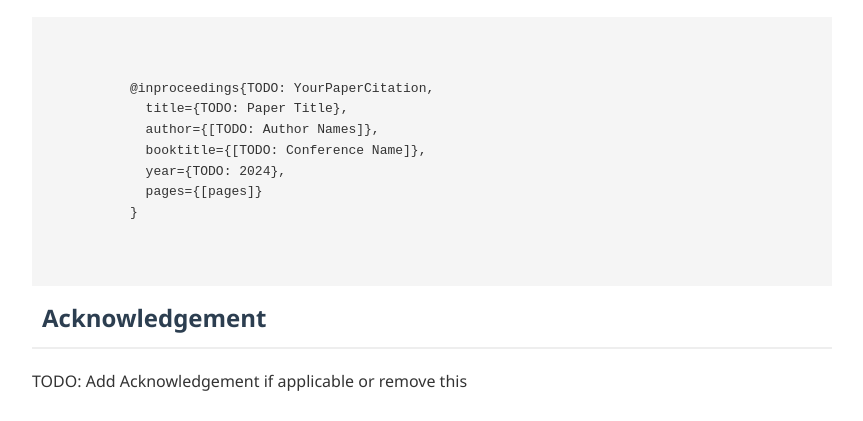
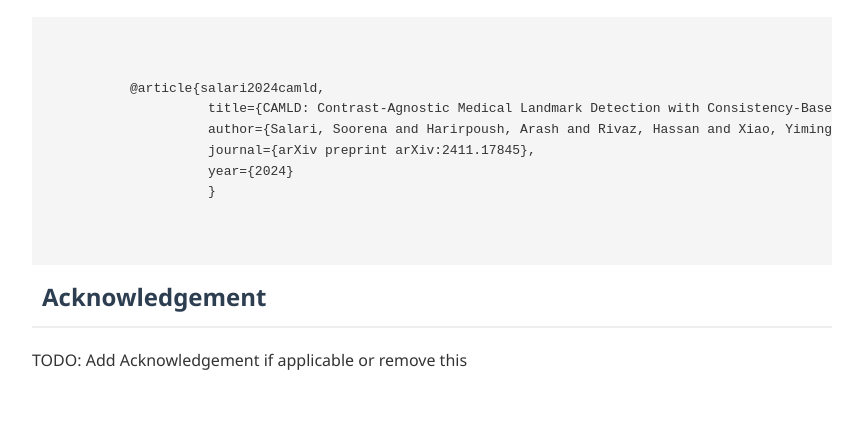
Before and after one commit to soorenasalari/CABLD.github.io, a plain HTML site: page index.html in a window 1280 px wide. Shown: the part 4841-5262 px from the top of the page, without its empty margins (210-1073 px from the left). Drawn offline with Linux system fonts and the light colour scheme; a script that the page names is missing.

Commit message:
Update index.html
Signed-off-by: Arash Harirpoosh <58102776+arashHarirpoosh@users.noreply.github.com>

```diff
--- a/index.html
+++ b/index.html
@@ -429,13 +429,12 @@
       <pre>
         <!-- Please edit only below details -->
         <code class="language-bibtex">
-          @inproceedings{TODO: YourPaperCitation,
-            title={TODO: Paper Title},
-            author={[TODO: Author Names]},
-            booktitle={[TODO: Conference Name]},
-            year={TODO: 2024},
-            pages={[pages]}
-          }
+          @article{salari2024camld,
+                    title={CAMLD: Contrast-Agnostic Medical Landmark Detection with Consistency-Based Regularization},
+                    author={Salari, Soorena and Harirpoush, Arash and Rivaz, Hassan and Xiao, Yiming},
+                    journal={arXiv preprint arXiv:2411.17845},
+                    year={2024}
+                    }
         </code>
       </pre>
     </div>
```
